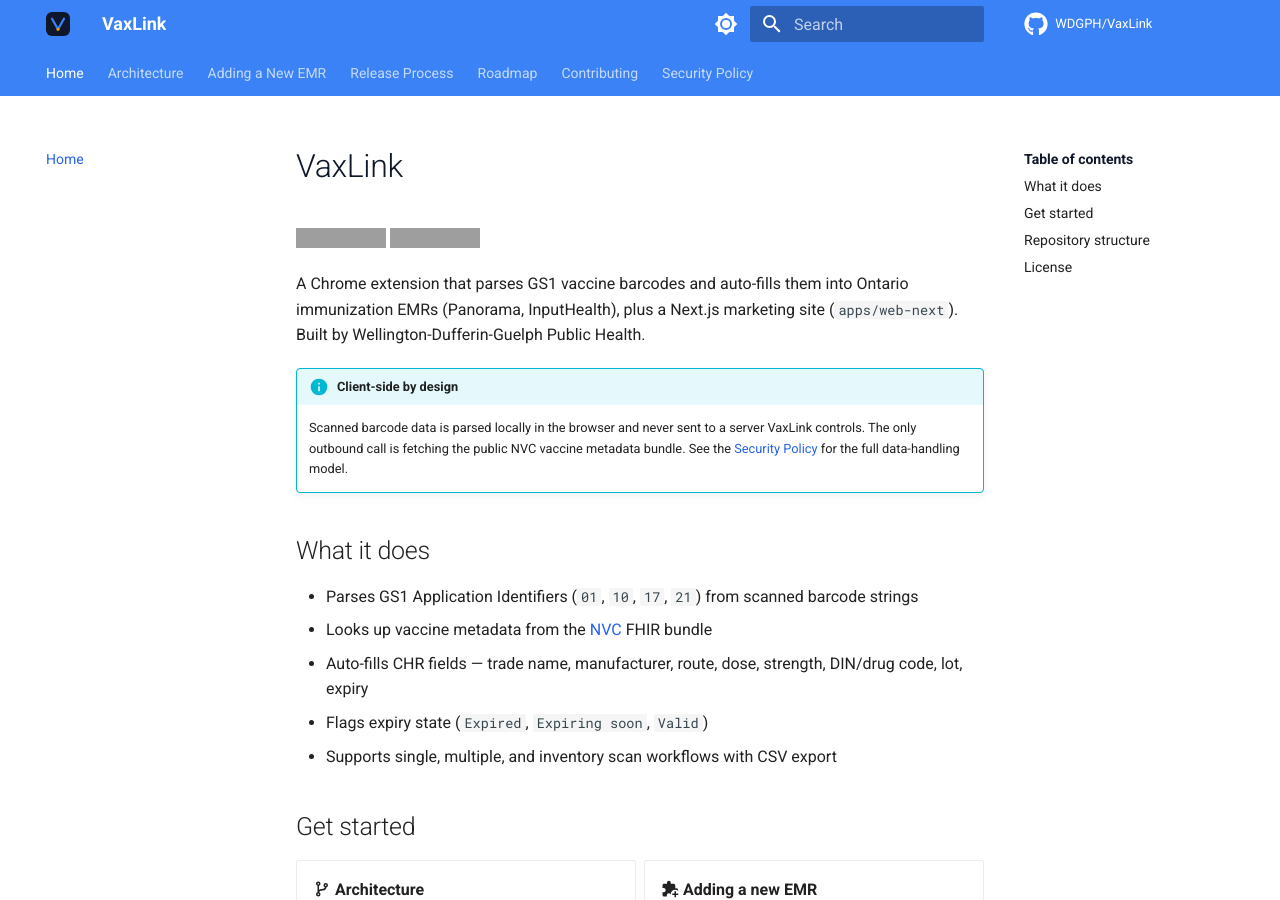
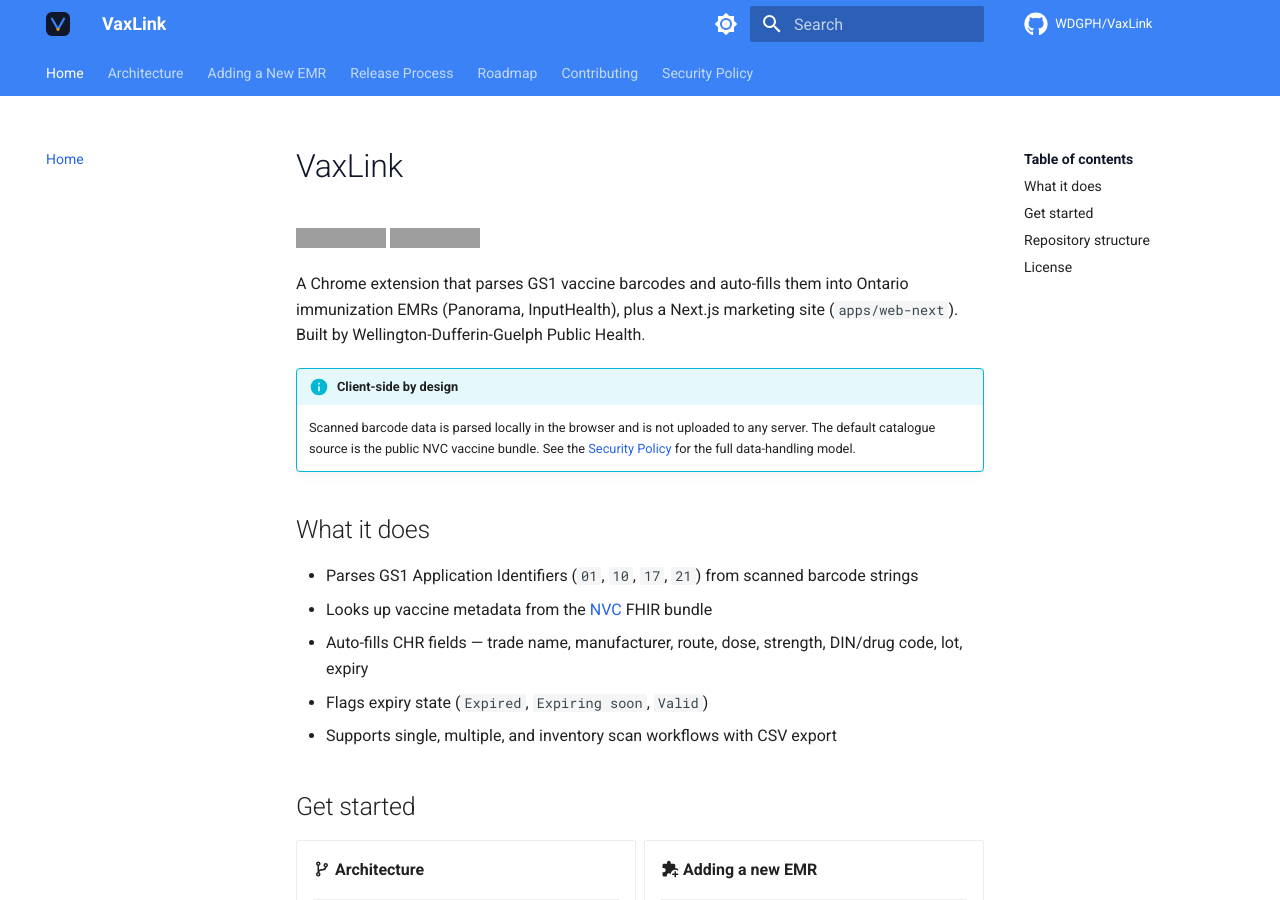
Before and after one commit to WDGPH/VaxLink, an MkDocs documentation site: the page built from docs/index.md, in a window 1280 px wide and 900 px high. Built offline with MkDocs 1.6.1 and Material for MkDocs 9.7.7, drawn with Linux system fonts in a browser that asks for light colours; comment, search, counter and statistics services are not loaded; grey boxes are pictures that could not be loaded.

Commit message:
docs: clarify homepage scan data boundary

```diff
--- a/docs/index.md
+++ b/docs/index.md
@@ -8,10 +8,10 @@
 site (`apps/web-next`). Built by Wellington-Dufferin-Guelph Public Health.
 
 !!! info "Client-side by design"
-    Scanned barcode data is parsed locally in the browser and never sent to a
-    server VaxLink controls. The only outbound call is fetching the public NVC
-    vaccine metadata bundle. See the [Security Policy](security.md) for the
-    full data-handling model.
+    Scanned barcode data is parsed locally in the browser and is not uploaded
+    to any server. The default catalogue source is the public NVC vaccine
+    bundle. See the [Security Policy](security.md) for the full data-handling
+    model.
 
 ## What it does
 
```
